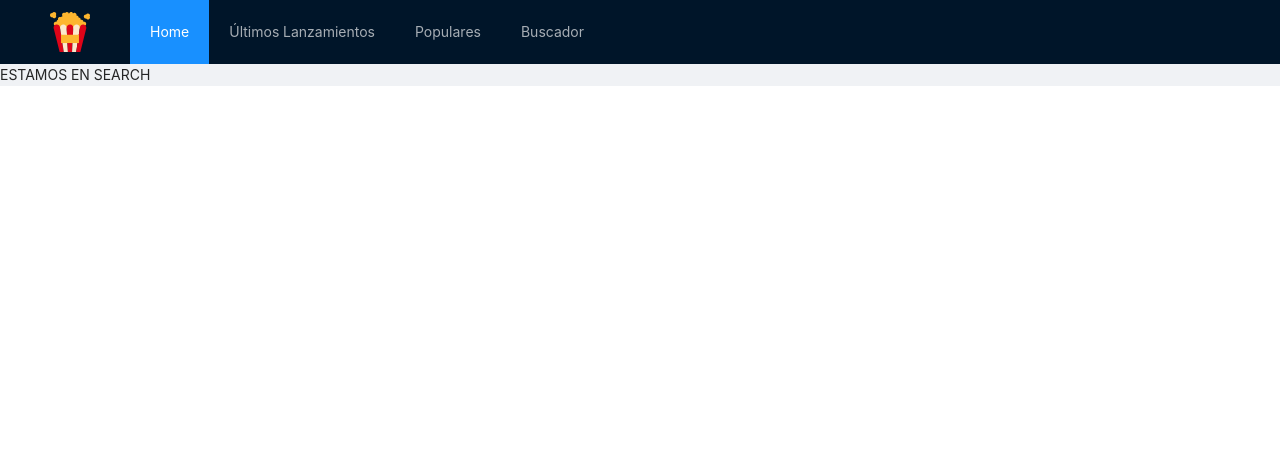
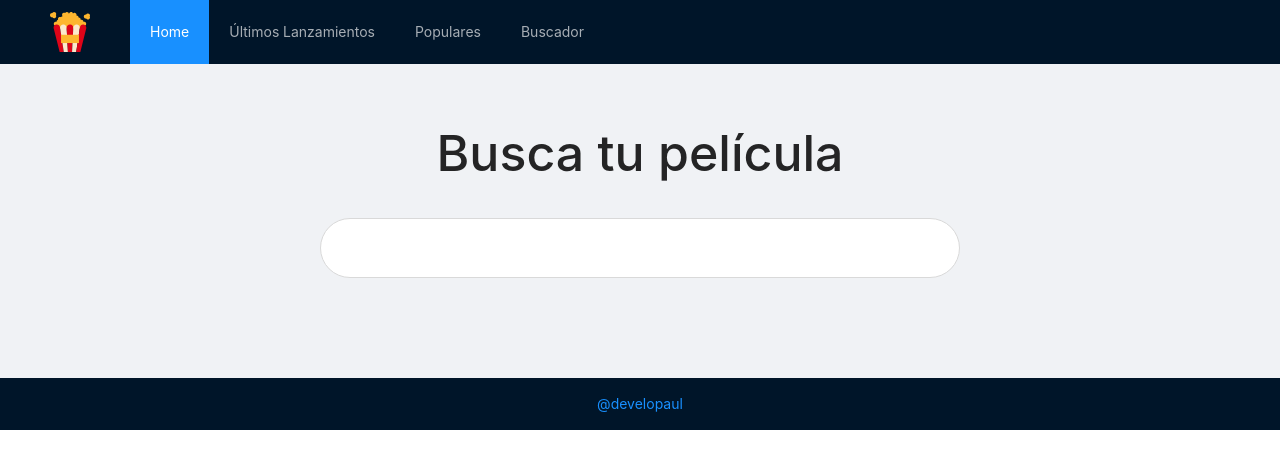
Before and after one commit to developaul/movie-react, a React (Create React App) app: page /search in a window 1280 px wide. Shown: the top 468 px of the page. Built offline with nearby package versions, Linux system fonts and the light colour scheme; no server answers.

Commit message:
search component added

```diff
--- a/package.json
+++ b/package.json
@@ -8,6 +8,7 @@
     "@testing-library/user-event": "^12.1.10",
     "antd": "^4.8.6",
     "node-sass": "4.14.1",
+    "query-string": "^6.13.7",
     "rc-pagination": "^3.1.2",
     "react": "^17.0.1",
     "react-dom": "^17.0.1",
--- a/src/pages/popular.js
+++ b/src/pages/popular.js
@@ -41,7 +41,7 @@ const Popular = () => {
                 style={{ textAlign: "center", marginTop: 25 }}
             >
                 <h1 style={{ fontSize: 30, fontWeight: "bold" }}>
-                    Peliculas Populares
+                    Películas Populares
                 </h1>
             </Col>
 
--- a/src/pages/search.js
+++ /dev/null
@@ -1,11 +0,0 @@
-import React from 'react';
-
-const Search = () => {
-    return (
-        <div>
-            ESTAMOS EN SEARCH
-        </div>
-    );
-};
-
-export default Search;
--- /dev/null
+++ b/src/pages/search/index.js
@@ -0,0 +1 @@
+export { default } from './search';
--- /dev/null
+++ b/src/pages/search/search.js
@@ -0,0 +1,84 @@
+import React, { useState, useEffect } from 'react';
+
+import { Row, Col, Input } from 'antd';
+import { withRouter } from 'react-router-dom';
+import queryString from 'query-string';
+
+import MovieCatalog from '../../components/MovieCatalog';
+import Footer from '../../components/Footer';
+import { URL_API, API } from '../../utils/constans';
+
+import './search.scss';
+
+const Search = ({ location, history }) => {
+
+    const { search } = location;
+
+    const [ movieList, setMovieList ]       = useState( [] );
+    const [ searchValue, setSearchValue ]   = useState( '' );
+
+    useEffect( () => {
+
+        ( async () => {
+
+            const searchValue   = queryString.parseUrl( search );
+            const { s }         = searchValue.query;
+
+            const response      = await fetch(
+                `${ URL_API }/search/movie?api_key=${ API }&language=es-ES&query=${ s }&page=1`
+            );
+
+            const movies        = await response.json();
+
+            setSearchValue( s );
+            setMovieList( movies );
+        })();
+
+    }, [ search ]);
+
+    const { results } = movieList;
+
+    const onChangeSearch = e => {
+        const urlParams = queryString.parse( search );
+        urlParams.s     = e.target.value;
+        history.push( `?${ queryString.stringify( urlParams ) }` );
+        setSearchValue( e.target.value );
+    }
+
+    return (
+        <Row>
+            <Col
+                className="search"
+                span={12}
+                offset={6}
+            >
+                <h1>Busca tu película</h1>
+                <Input
+                    onChange={ onChangeSearch }
+                    value={ searchValue }
+                />
+            </Col>
+
+            { results &&
+                (
+                    <Col
+                        span={ 24 }
+                        style={{
+                            display: "grid",
+                            gridTemplateColumns: `repeat( auto-fit, minmax( 250px, 1fr ) )`,
+                            gridGap: 20
+                        }}
+                    >
+                        <MovieCatalog movies={ movieList } />
+                    </Col>
+                )
+            }
+
+            <Col span={24}>
+                <Footer />
+            </Col>
+        </Row>
+    );
+};
+
+export default withRouter( Search );
--- /dev/null
+++ b/src/pages/search/search.scss
@@ -0,0 +1,25 @@
+.search {
+    z-index: 1;
+    margin: 50px 0;
+
+    h1 {
+        text-align: center;
+        font-size: 25px;
+
+        @media screen and ( min-width: 768px ) {
+            font-size: 50px;
+        }
+    }
+
+    input {
+        text-align: center;
+        font-size: 15px;
+        height: 30px;
+        border-radius: 50px;
+
+        @media screen and ( min-width: 768px ) {
+            font-size: 35px;
+            height: 60px;
+        }
+    }
+}
```
Also changed, not shown: 2 other files (tests, documents, lock files or other folders).
